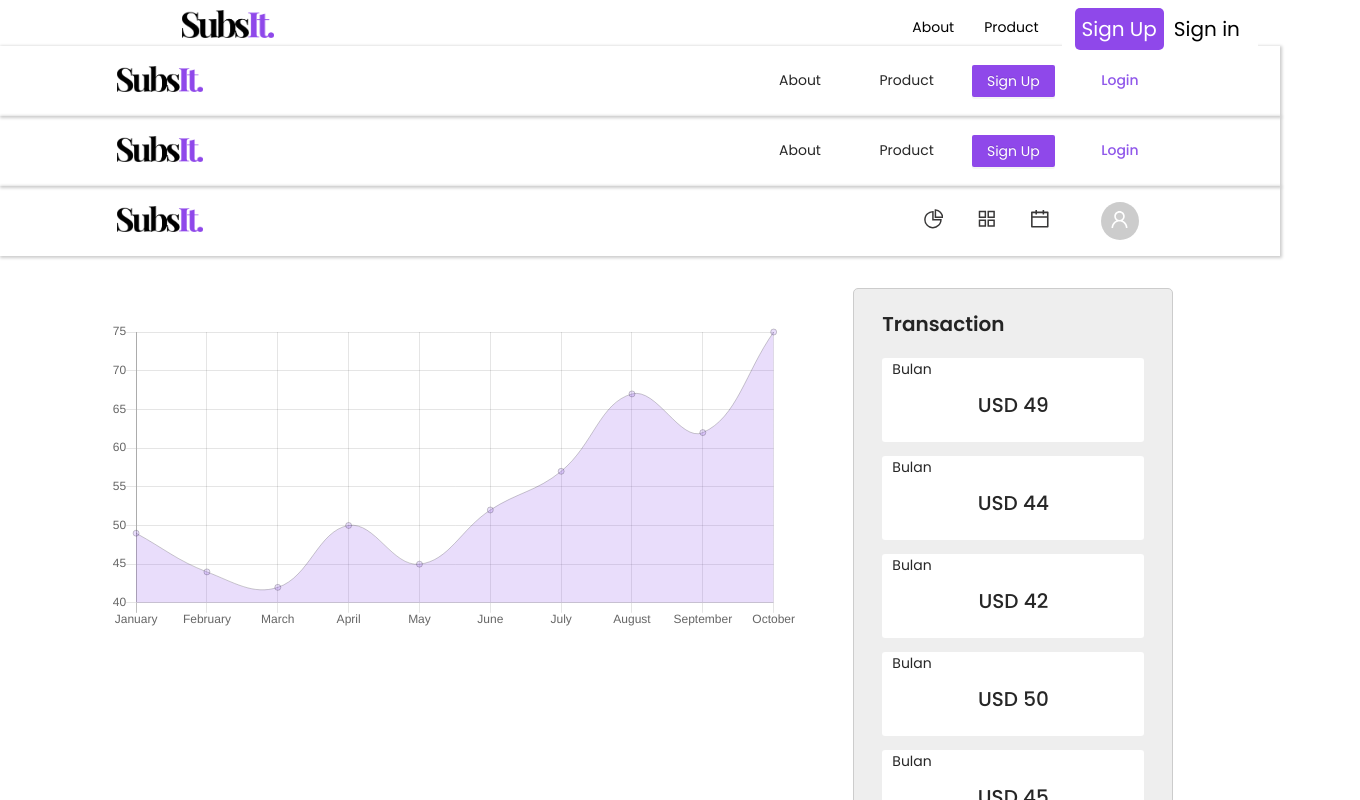
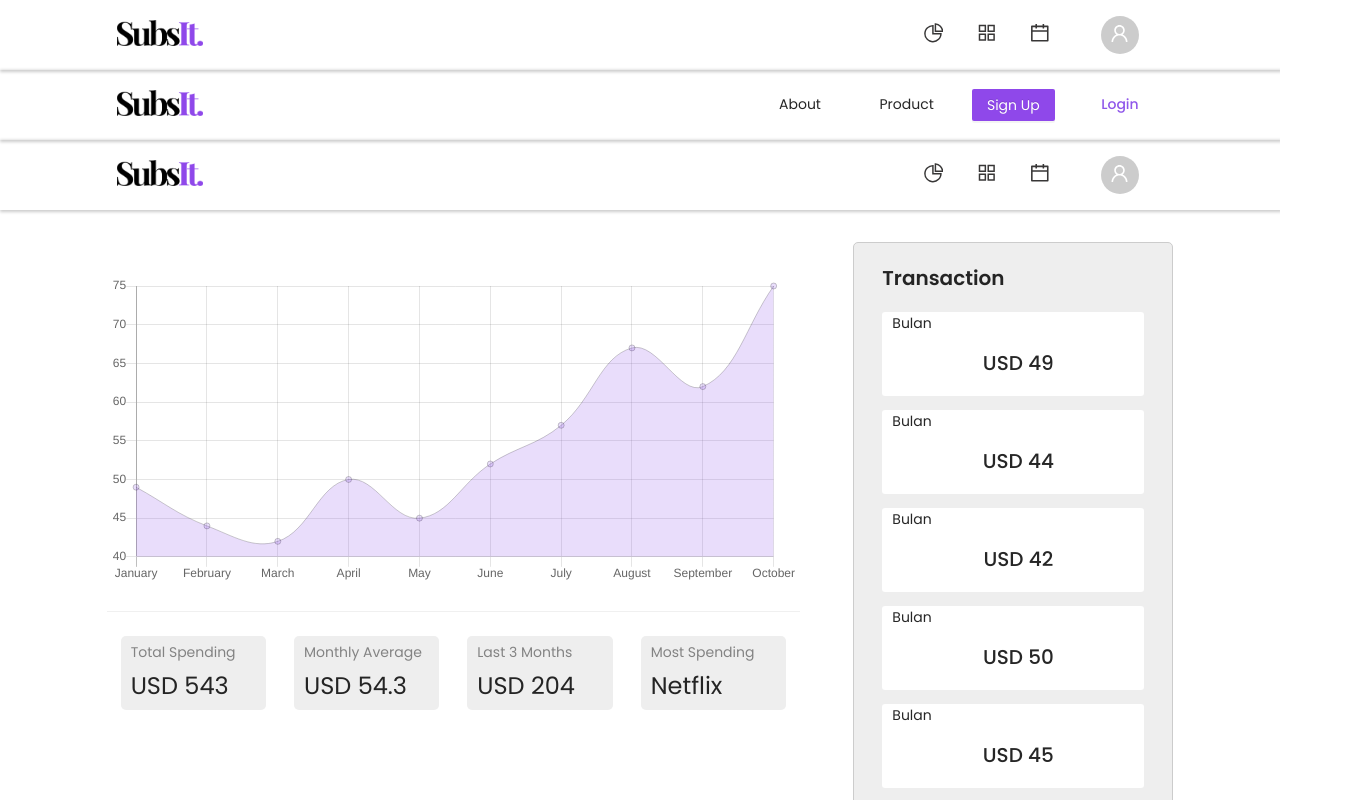
Before and after one commit to ditcu-code/subsit, a React (Create React App) app: page /dashboard in a window 1280 px wide. Shown: the top 800 px of the page, 1360 px wide, since content can reach past the window. Built offline with nearby package versions, Linux system fonts and the light colour scheme.

Commit message:
[Adit] - add statistic on chart, loading on chart and calendar

```diff
--- a/src/assets/styles/CalendarAuth.scss
+++ b/src/assets/styles/CalendarAuth.scss
@@ -4,6 +4,30 @@
         border: none;
     }
     .ant-radio-button-wrapper-checked:not(.ant-radio-button-wrapper-disabled):first-child{
-        border-right-color: red;
+        border-color: #8F48EA;
+        color: #8F48EA;
+    }
+    .ant-radio-button-wrapper-checked:not(.ant-radio-button-wrapper-disabled){
+        border-color: #8F48EA;
+        color: #8F48EA;
+    }
+    .ant-radio-button-wrapper-checked:not(.ant-radio-button-wrapper-disabled)::before{
+        background-color: #8F48EA;
+    }
+    .ant-select-focused.ant-select-single:not(.ant-select-customize-input) .ant-select-selector {
+        border-color: #8F48EA;
+        color: #8F48EA;
+    }
+    .ant-picker-calendar-full .ant-picker-panel .ant-picker-cell-selected .ant-picker-calendar-date .ant-picker-calendar-date-value, .ant-picker-calendar-full .ant-picker-panel .ant-picker-cell-selected:hover .ant-picker-calendar-date .ant-picker-calendar-date-value, .ant-picker-calendar-full .ant-picker-panel .ant-picker-cell-selected .ant-picker-calendar-date-today .ant-picker-calendar-date-value, .ant-picker-calendar-full .ant-picker-panel .ant-picker-cell-selected:hover .ant-picker-calendar-date-today .ant-picker-calendar-date-value{
+        color: #8F48EA;
+    }
+    .ant-picker-calendar-full .ant-picker-panel .ant-picker-cell-selected .ant-picker-calendar-date, .ant-picker-calendar-full .ant-picker-panel .ant-picker-cell-selected:hover .ant-picker-calendar-date, .ant-picker-calendar-full .ant-picker-panel .ant-picker-cell-selected .ant-picker-calendar-date-today, .ant-picker-calendar-full .ant-picker-panel .ant-picker-cell-selected:hover .ant-picker-calendar-date-today{
+        background: #cfc3dd;
+    }
+    .data-col{
+        height: 50em;
+    }
+    .ant-spin-dot-item{
+        background-color: #8F48EA;
     }
 }
--- a/src/assets/styles/ChartBar.scss
+++ b/src/assets/styles/ChartBar.scss
@@ -3,6 +3,7 @@
     border: 1px solid #CCCCCC;
     border-radius: 5px;
 }
+.chartbar-wrap{
 
     .history-item{
         width: 100%;
@@ -10,11 +11,19 @@
         background-color: white;
         margin-top: 1em;
         border-radius: 3px;
-    p{
-        margin: 10px 10px;
-    }
+
         h3{
             text-align: center;;
             font-size: 20px;
         }
     }
+    .ant-spin-dot-item{
+        background-color: #8F48EA;
+    }
+    .statistic-card{
+        background-color: #EEEEEE;
+        border-radius: 5px;
+        padding: 5px 10px;
+        margin: 0 1em;
+    }
+}
--- a/src/components/Dashboard/CalendarAuth.js
+++ b/src/components/Dashboard/CalendarAuth.js
@@ -1,5 +1,5 @@
-import React, { useState } from 'react'
-import {Col, Row} from "antd";
+import React, { useState, useEffect } from 'react'
+import {Col, Row, Space, Spin, Skeleton} from "antd";
 import '../../assets/styles/ChartBar.scss';
 import { Typography } from 'antd';
 import { Calendar, Alert } from 'antd';
@@ -12,6 +12,7 @@ const CalendarAuth = () => {
         value: moment('2017-01-25'),
         selectedValue: moment('2017-01-25'),
     })
+    const [loading, setloading] = useState(true)
 
     const onSelect = value => {
         setdate({
@@ -24,8 +25,36 @@ const CalendarAuth = () => {
         setdate({ value });
     }
 
-    return (
-        <div>
+    useEffect(() => {
+        setInterval(() => {
+            setloading(false)
+        }, 2500);
+    }, [])
+
+    const LoadingIcon = (
+        <Row style={{marginTop:'2rem'}} className='calendarauth'>
+            <Col span={2}>
+            </Col>
+            <Col span={7}>
+            </Col>
+            <Col span={7} style={{marginTop:'15%'}}>
+                    <Space size="middle">
+                        <Spin size="large" style={{color:'red'}} />
+                    </Space>
+            </Col>
+            <Col span={6} className='data-col'>
+                <Col style={{margin: '1.5em 2em'}}>
+                    <Title level={4} style={{marginBottom: '1em'}}>Transaction</Title>
+                    <Alert
+                        message={<Skeleton active />}
+                        />
+                </Col>
+            </Col>
+        </Row>
+    )
+
+
+    const CalendarJs = (
             <Row style={{marginTop:'2rem'}} className='calendarauth'>
                 <Col span={2}>
                 </Col>
@@ -43,6 +72,11 @@ const CalendarAuth = () => {
                     </Col>
                 </Col>
             </Row>
+    )
+
+    return (
+        <div>
+            {loading !== true ? CalendarJs : LoadingIcon }
         </div>
     )
 }
--- a/src/components/Dashboard/ChartBar.js
+++ b/src/components/Dashboard/ChartBar.js
@@ -1,5 +1,5 @@
-import React from 'react'
-import {Col, Row} from "antd";
+import React,  { useState, useEffect } from 'react'
+import {Col, Row, Space, Spin, Skeleton, Divider, Statistic} from "antd";
 import {Line} from 'react-chartjs-2';
 import '../../assets/styles/ChartBar.scss';
 import { Typography } from 'antd';
@@ -19,22 +19,59 @@ const ChartBar = () => {
             pointHoverRadius: '5',
             data: [49, 44, 42, 50, 45, 52, 57, 67, 62, 75]
           }
+        //   {
+        //     // label: 'Spending',
+        //     backgroundColor: 'rgb(144, 88, 234, 0.0)',
+        //     borderColor: 'rgba(0,0,0,0.2)',
+        //     borderWidth: 1,
+        //     pointRadius: '3',
+        //     pointHoverRadius: '5',
+        //     data: [100, 100, 70, 80, 80, 80, 60, 70, 80, 80]
+        //   }
         ]
     }
+    const [loading, setloading] = useState(true)
+    const data = state.datasets[0].data
+    const totaldata = state.datasets[0].data.reduce((total, num) => total + num )
+    const averagedata = state.datasets[0].data.reduce((total, num) => total + num)/state.datasets[0].data.length
+    const last3month = state.datasets[0].data.slice(-3).reduce((total, num) => total + num)
 
-    const data = state.datasets[0].data
-    console.log(data)
+    useEffect(() => {
+        setInterval(() => {
+            setloading(false)
+        }, 2500);
+    }, [])
 
     const HistoryItem = data.map(item =>
         <Col key={item.id} className='history-item' >
-            <p>Bulan</p>
-            <h3> USD {item}</h3>
+            <Col  style={{paddingLeft:'10px'}}>
+                {loading !== true ? <div><p>Bulan</p> <h3> USD {item}</h3></div> : <Skeleton active paragraph={{ rows: 1 }} /> }
+            </Col>
         </Col>
         )
 
-    return (
-        <div>
-            <Row style={{marginTop:'2rem'}}>
+    const LoadingIcon = (
+        <Row style={{marginTop:'2rem'}} className='chartbar-wrap'>
+            <Col span={2}>
+            </Col>
+            <Col span={7}>
+            </Col>
+            <Col span={7} style={{marginTop:'15%'}}>
+                    <Space size="middle">
+                        <Spin size="large" style={{color:'red'}} />
+                    </Space>
+            </Col>
+            <Col span={6} className='data-col'>
+                <Col style={{margin: '1.5em 2em'}}>
+                    <Title level={4} style={{marginBottom: '1em'}}>Transaction</Title>
+                    {HistoryItem}
+                </Col>
+            </Col>
+        </Row>
+    )
+
+    const ChartBarJs = (
+        <Row style={{marginTop:'2rem'}} className='chartbar-wrap'>
             <Col span={2}>
             </Col>
             <Col span={13}>
@@ -52,6 +89,29 @@ const ChartBar = () => {
                     }
                 }}
                 />
+                <Divider/>
+                <Row>
+                    <Col span={6}>
+                        <Col className='statistic-card'>
+                            <Statistic title="Total Spending" value={`USD ${totaldata}`}/>
+                        </Col>
+                    </Col>
+                    <Col span={6}>
+                        <Col className='statistic-card'>
+                            <Statistic title="Monthly Average" value={`USD ${averagedata}`}/>
+                        </Col>
+                    </Col>
+                    <Col span={6}>
+                        <Col className='statistic-card'>
+                            <Statistic title="Last 3 Months" value={`USD ${last3month}`}/>
+                        </Col>
+                    </Col>
+                    <Col span={6}>
+                        <Col className='statistic-card'>
+                            <Statistic title="Most Spending" value={'Netflix'}/>
+                        </Col>
+                    </Col>
+                </Row>
             </Col>
             <Col span={1}>
             </Col>
@@ -62,6 +122,11 @@ const ChartBar = () => {
                 </Col>
             </Col>
         </Row>
+    )
+
+    return (
+        <div>
+            {loading !== true ? ChartBarJs : LoadingIcon }
         </div>
     )
 }
--- a/src/routes/Routes.js
+++ b/src/routes/Routes.js
@@ -5,7 +5,7 @@ import Header from '../pages/layouts/Header'
 import Dashboard from "../pages/Dashboard";
 import ChartBar from "../components/Dashboard/ChartBar";
 import CalendarAuth from "../components/Dashboard/CalendarAuth";
-// import HeaderDash2 from "../components/Dashboard/HeaderDash copy";
+import HeaderDash2 from "../components/Dashboard/HeaderDash copy";
 import Subscription from "../components/Dashboard/Subscription";
 import ServicePage from "../pages/ServicePage";
 import HeaderDash from "../components/Dashboard/HeaderDash";
@@ -14,8 +14,8 @@ const Routes = () => {
   return (
     <Fragment>
       <Router>
-        <Header/>
-        <HeaderDash/>
+        {/* <Header/> */}
+        <HeaderDash2/>
         <Switch>
           <Route path="/" component={HomePage} exact />
           <Route path="/service" component={ServicePage} exact />
```
Lines whose indentation alone changed are shown as unchanged.
